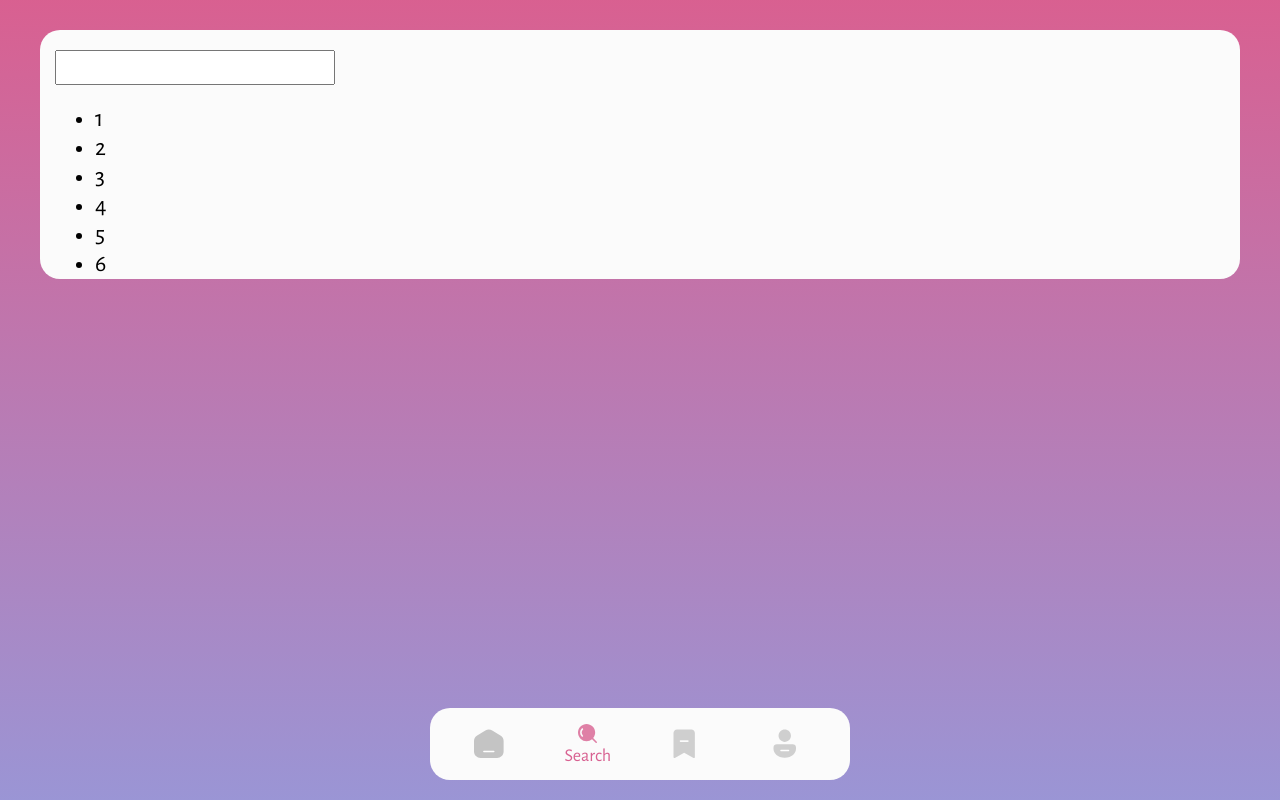
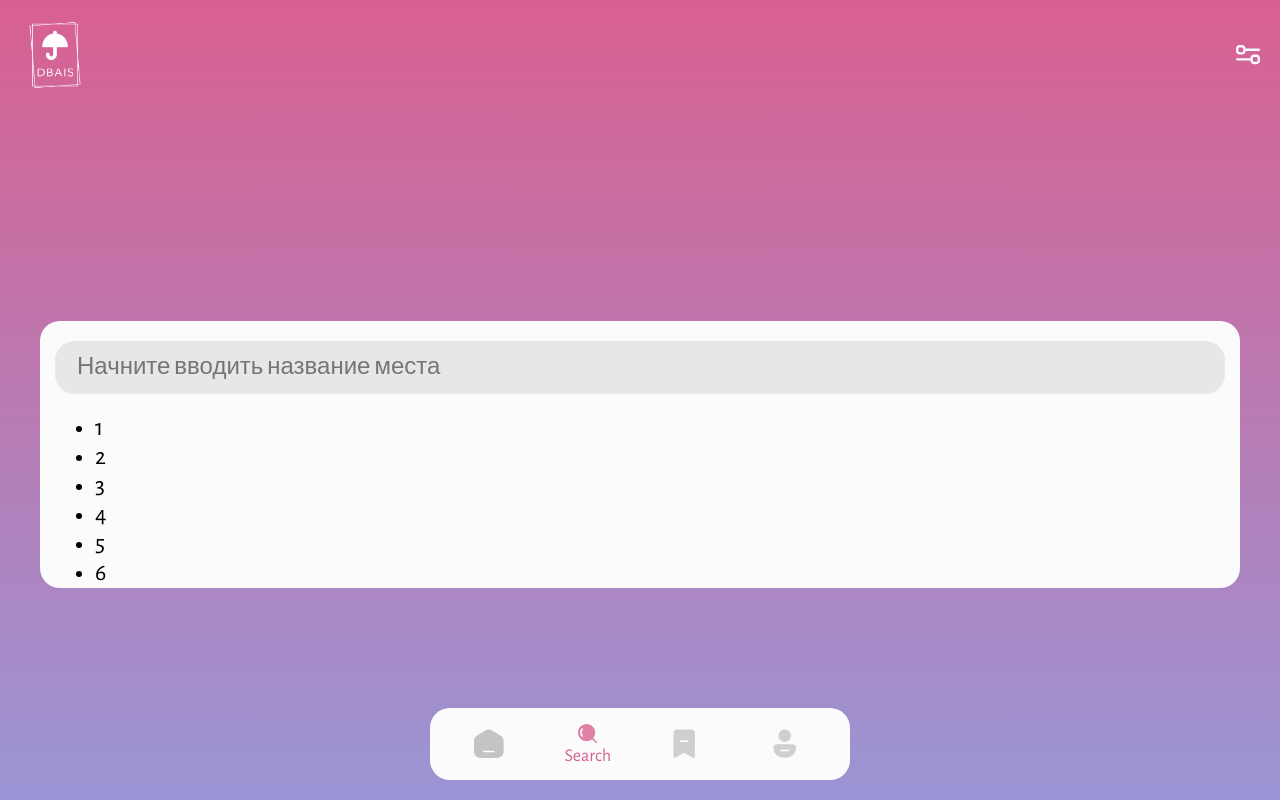
Before and after one commit to danilabais/wheater-vue, a Vue app: page /search in a window 1280 px wide. Built offline with nearby package versions, Linux system fonts and the light colour scheme.

Commit message:
Сохранение перед добавлением плагина по автокомплиту

```diff
--- a/src/views/Search.vue
+++ b/src/views/Search.vue
@@ -1,12 +1,27 @@
 <template>
+    <HeaderMain/>
   <div class="container">
-      <input type="text">
+      <input v-on:input="search" placeholder="Начните вводить название места" type="text">
       <ul v-for="item in 6" :key="item"><li>{{item}}</li></ul>
   </div>
 </template>
 
 <script>
+import HeaderMain from '@/components/HeaderMain.vue'
 export default {
+    components: {
+        HeaderMain,
+    },
+    data(){
+        return {
+            arrOfLocations:null
+        }
+    },
+    methods: {
+        search(e){
+            console.log(e.target.value)
+        }
+    }
 
 }
 </script>
@@ -20,6 +35,17 @@ export default {
 }
 input {
     margin: 20px 0;
+    background: rgb(231, 231, 231);
+    background-repeat: no-repeat;
+    width: 100%;
+    border-radius: 20px;
+    border: none;
+    padding: 10px 20px;
+    outline: none;
+    border: solid rgb(231, 231, 231)  2px;
 
 }
+input:focus {
+    border: rgb(199, 199, 199) solid 2px;
+}
 </style>
```
